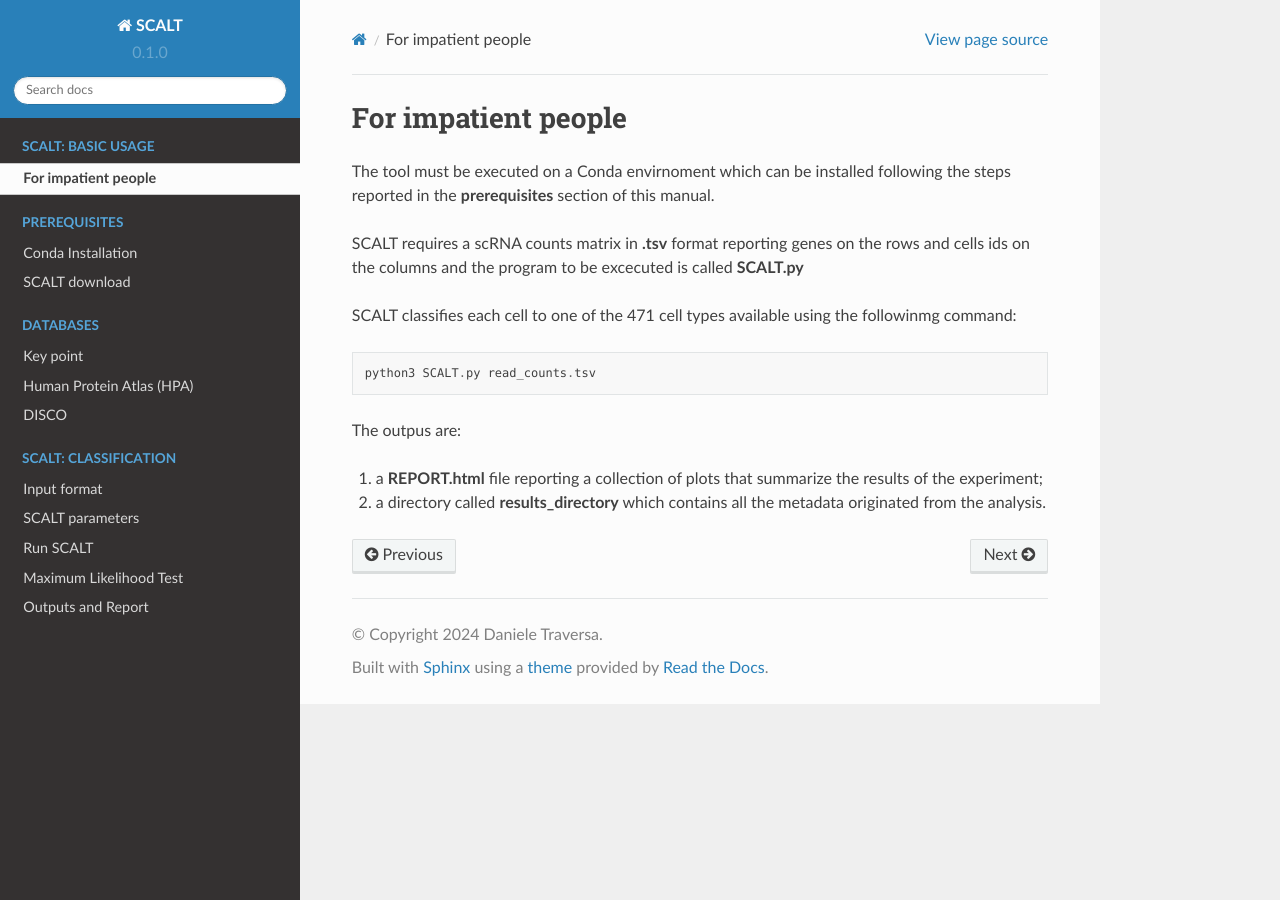
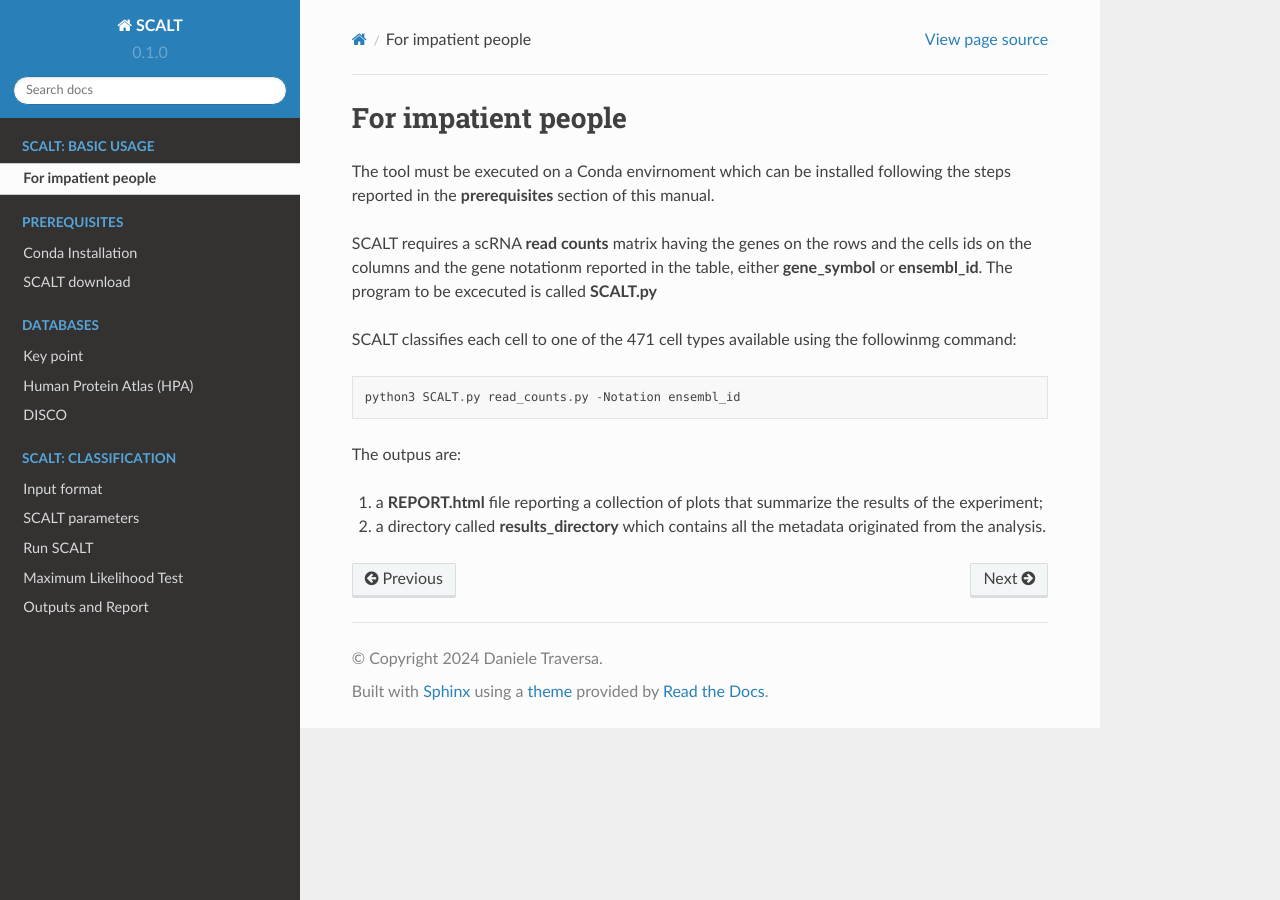
Before and after one commit to danitrave/CapitalCitiesGame, a Sphinx documentation site: the page built from docs/source/intro.rst, in a window 1280 px wide. Built offline with Sphinx 7.4.7 and the Read the Docs theme 2.0.0, drawn with Linux system fonts in a browser that asks for light colours.

Commit message:
Update intro.rst

```diff
--- a/docs/source/intro.rst
+++ b/docs/source/intro.rst
@@ -3,13 +3,13 @@ For impatient people
 
 The tool must be executed on a Conda envirnoment which can be installed following the steps reported in the **prerequisites** section of this manual.
 
-SCALT requires a scRNA counts matrix in **.tsv** format reporting genes on the rows and cells ids on the columns and the program to be excecuted is called **SCALT.py**
+SCALT requires a scRNA **read counts** matrix having the genes on the rows and the cells ids on the columns and the gene notationm reported in the table, either **gene_symbol** or **ensembl_id**. The program to be excecuted is called **SCALT.py**
 
 SCALT classifies each cell to one of the 471 cell types available using the followinmg command:
 
 ::
 
-   python3 SCALT.py read_counts.tsv
+   python3 SCALT.py read_counts.py -Notation ensembl_id
 
 The outpus are:
 
```
